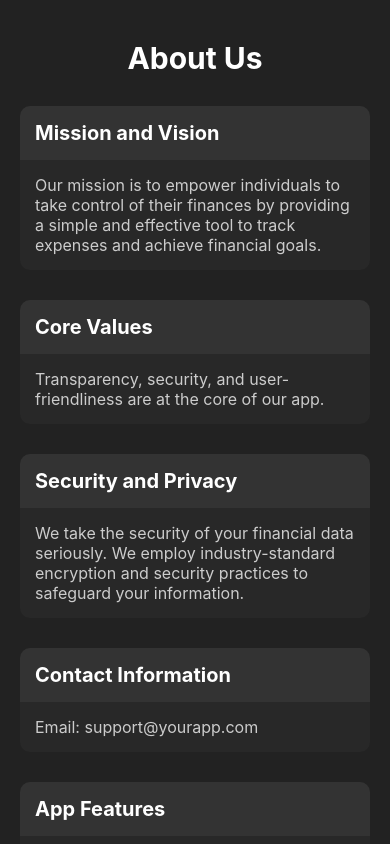
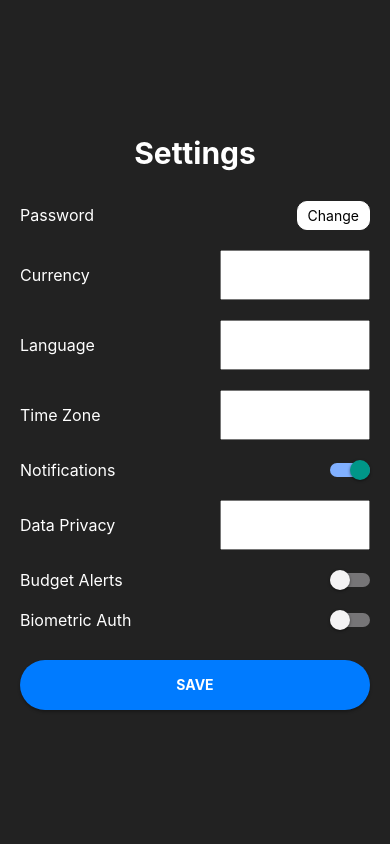
Before and after one commit to Ayush234k/Expense-Tracker, a React Native app: screen / in a window 390 px wide. Built offline with nearby package versions, Linux system fonts and the light colour scheme.

Commit message:
settings page updated

```diff
--- a/App.js
+++ b/App.js
@@ -1,4 +1,4 @@
-import {StyleSheet, Text, View} from 'react-native';
+import {Settings, StyleSheet, Text, View} from 'react-native';
 import React from 'react';
 import {NavigationContainer} from '@react-navigation/native';
 import {createNativeStackNavigator} from '@react-navigation/native-stack';
@@ -6,6 +6,7 @@ import Login from './src/Login';
 import SignUp from './src/SignUp';
 import Contact from './src/Contact';
 import AboutUs from './src/AboutUs';
+import Setting from './src/Settings';
 // import Dashboard from './src/Dashboard';
 
 const App = () => {
@@ -13,8 +14,9 @@ const App = () => {
   return (
     <NavigationContainer>
       <Stack.Navigator
-        initialRouteName="About"
+        initialRouteName="Setting"
         screenOptions={{headerShown: false}}>
+        <Stack.Screen name="Setting" component={Setting} />
         <Stack.Screen name="About" component={AboutUs} />
         <Stack.Screen name="Contact" component={Contact} />
         <Stack.Screen name="Login" component={Login} />
--- a/package.json
+++ b/package.json
@@ -13,11 +13,13 @@
     "@emotion/react": "^11.13.0",
     "@emotion/styled": "^11.13.0",
     "@expo/vector-icons": "^14.0.2",
+    "@react-native-picker/picker": "^2.7.7",
     "@react-navigation/native": "^6.1.18",
     "@react-navigation/native-stack": "^6.11.0",
     "react": "18.2.0",
     "react-native": "0.74.5",
     "react-native-heroicons": "^4.0.0",
+    "react-native-popup-dialog": "^0.18.3",
     "react-native-safe-area-context": "^4.10.9",
     "react-native-screens": "^3.34.0"
   },
--- /dev/null
+++ b/src/Settings.js
@@ -0,0 +1,264 @@
+import React, { useState } from 'react';
+import { StyleSheet, Text, View, TextInput, TouchableOpacity, Alert, Switch, Modal } from 'react-native';
+import { Picker } from '@react-native-picker/picker';
+
+const Settings = () => {
+  const [password, setPassword] = useState('');
+  const [selectedCurrency, setSelectedCurrency] = useState('USD');
+  const [selectedLanguage, setSelectedLanguage] = useState('English');
+  const [selectedTimeZone, setSelectedTimeZone] = useState('IST');
+  const [notificationsEnabled, setNotificationsEnabled] = useState(true);
+  const [dataPrivacy, setDataPrivacy] = useState('Limited');
+  const [budgetAlertsEnabled, setBudgetAlertsEnabled] = useState(false);
+  const [biometricAuthEnabled, setBiometricAuthEnabled] = useState(false);
+  const [isChangePasswordModalVisible, setChangePasswordModalVisible] = useState(false);
+  const [newPassword, setNewPassword] = useState('');
+
+  const onSave = () => {
+    Alert.alert('Settings Saved', 'Your settings have been updated.');
+  };
+
+  const handleChangePassword = () => {
+    setChangePasswordModalVisible(false);
+    console.log('New password:', newPassword);
+  };
+
+  return (
+    <View style={styles.container}>
+      <Text style={styles.title}>Settings</Text>
+
+      <TouchableOpacity onPress={() => setChangePasswordModalVisible(true)} style={styles.settingRow}>
+        <Text style={styles.settingLabel}>Password</Text>
+            <TouchableOpacity style={styles.changeButton} onPress={() => setChangePasswordModalVisible(true)}>
+                <Text style={styles.changeButtonText}>Change</Text>
+            </TouchableOpacity>
+      </TouchableOpacity>
+
+      <View style={styles.settingRow}>
+        <Text style={styles.settingLabel}>Currency</Text>
+        <Picker
+          selectedValue={selectedCurrency}
+          onValueChange={(itemValue) => setSelectedCurrency(itemValue)}
+          style={styles.picker}
+        >
+          <Picker.Item label="USD" value="USD" />
+          <Picker.Item label="EUR" value="EUR" />
+          <Picker.Item label="INR" value="INR" />
+        </Picker>
+      </View>
+
+      <View style={styles.settingRow}>
+        <Text style={styles.settingLabel}>Language</Text>
+        <Picker
+          selectedValue={selectedLanguage}
+          onValueChange={(itemValue) => setSelectedLanguage(itemValue)}
+          style={styles.picker}
+        >
+          <Picker.Item label="English" value="English" />
+          <Picker.Item label="Hindi" value="Hindi" />
+        </Picker>
+      </View>
+
+      <View style={styles.settingRow}>
+        <Text style={styles.settingLabel}>Time Zone</Text>
+        <Picker
+          selectedValue={selectedTimeZone}
+          onValueChange={(itemValue) => setSelectedTimeZone(itemValue)}
+          style={styles.picker}
+        >
+          <Picker.Item label="IST" value="IST" />
+          <Picker.Item label="GMT" value="GMT" />
+        </Picker>
+      </View>
+
+      <View style={styles.settingRow}>
+        <Text style={styles.settingLabel}>Notifications</Text>
+        <Switch
+          value={notificationsEnabled}
+          onValueChange={setNotificationsEnabled}
+          trackColor={{ false: "#767577", true: "#81b0ff" }}
+          thumbColor={notificationsEnabled ? "#f5dd4b" : "#f4f3f4"}
+        />
+      </View>
+
+      <View style={styles.settingRow}>
+        <Text style={styles.settingLabel}>Data Privacy</Text>
+        <Picker
+          selectedValue={dataPrivacy}
+          onValueChange={(itemValue) => setDataPrivacy(itemValue)}
+          style={styles.picker}
+        >
+          <Picker.Item label="Limited" value="Limited" />
+          <Picker.Item label="Full" value="Full" />
+        </Picker>
+      </View>
+
+      <View style={styles.settingRow}>
+        <Text style={styles.settingLabel}>Budget Alerts</Text>
+        <Switch
+          value={budgetAlertsEnabled}
+          onValueChange={setBudgetAlertsEnabled}
+          trackColor={{ false: "#767577", true: "#81b0ff" }}
+          thumbColor={budgetAlertsEnabled ? "#f5dd4b" : "#f4f3f4"}
+        />
+      </View>
+
+      <View style={styles.settingRow}>
+        <Text style={styles.settingLabel}>Biometric Auth</Text>
+        <Switch
+          value={biometricAuthEnabled}
+          onValueChange={setBiometricAuthEnabled}
+          trackColor={{ false: "#767577", true: "#81b0ff" }}
+          thumbColor={biometricAuthEnabled ? "#f5dd4b" : "#f4f3f4"}
+        />
+      </View>
+
+      <TouchableOpacity onPress={onSave} style={styles.saveBtn}>
+        <Text style={styles.saveText}>SAVE</Text>
+      </TouchableOpacity>
+
+      <Modal
+        visible={isChangePasswordModalVisible}
+        animationType="slide"
+        transparent={true}
+        onRequestClose={() => setChangePasswordModalVisible(false)}
+      >
+        <View style={styles.modalContainer}>
+          <View style={styles.modalContent}>
+            <Text style={styles.modalTitle}>Change Password</Text>
+            <TextInput
+              style={styles.modalInput}
+              placeholder="New Password"
+              secureTextEntry
+              value={newPassword}
+              onChangeText={setNewPassword}
+            />
+            <TouchableOpacity onPress={handleChangePassword} style={styles.modalButton}>
+              <Text style={styles.modalButtonText}>Confirm</Text>
+            </TouchableOpacity>
+          </View>
+        </View>
+      </Modal>
+    </View>
+  );
+};
+
+const styles = StyleSheet.create({
+    container: {
+        flex: 1,
+        backgroundColor: '#222',
+        alignItems: 'center',
+        justifyContent: 'center',
+        paddingHorizontal: 20,
+      },
+      title: {
+        fontSize: 30,
+        fontWeight: 'bold',
+
+        marginBottom: 30,
+        color: '#fff',
+      },
+      inputView: {
+        width: '100%',
+        backgroundColor: '#333',
+        borderRadius: 25,
+        height: 50,
+        marginBottom: 20,
+        justifyContent: 'center',
+        paddingHorizontal: 20,
+        shadowColor: '#000',
+        shadowOffset: { width: 0, height: 2 },
+        shadowOpacity: 0.3,
+        shadowRadius: 3,
+        elevation: 5,
+      },
+      inputText: {
+        height: 50,
+        color: '#fff',
+      },
+      settingRow: {
+        flexDirection: 'row',
+        alignItems: 'center',
+        justifyContent: 'space-between',
+        width: '100%',
+        marginBottom: 20,
+      },
+      settingLabel: {
+        color: '#fff',
+        fontSize: 16,
+      },
+      picker: {
+        height: 50,
+        width: 150,
+        color: '#fff',
+      },
+      settingValue: {
+        color: '#007bff',
+        fontSize: 16,
+      },
+      saveBtn: {
+        width: '100%',
+        backgroundColor: '#007bff',
+        borderRadius: 25,
+        height: 50,
+        alignItems: 'center',
+        justifyContent: 'center',
+        marginTop: 10,
+        shadowColor: '#000',
+        shadowOffset: { width: 0, height: 2 },
+        shadowOpacity: 0.3,
+        shadowRadius: 3,
+        elevation: 5,
+      },
+      saveText: {
+        color: 'white',
+        fontWeight: 'bold',
+      },
+      changeButton: {
+        backgroundColor: 'white',
+        paddingHorizontal: 10,
+        paddingVertical: 5,
+        borderRadius: 10,
+        borderWidth: 1,
+        borderColor: 'white',
+      },
+      changeButtonText: {
+        color: 'black',
+      },
+    modalContainer: {
+        flex: 1,
+        justifyContent: 'center',
+        alignItems: 'center',
+        backgroundColor: 'rgba(0, 0, 0, 0.5)',
+    },
+    modalContent: {
+        backgroundColor: 'white',
+        padding: 20,
+        borderRadius: 15,
+        width: '80%',
+    },
+    modalTitle: {
+        fontSize: 18,
+        fontWeight: 'bold',
+        marginBottom: 10,
+    },
+    modalInput: {
+        borderWidth: 1,
+        borderColor: 'gray',
+        padding: 10,
+        marginBottom: 10,
+        borderRadius: 15,
+    },
+    modalButton: {
+        backgroundColor: '#007bff',
+        padding: 10,
+        borderRadius: 15,
+        alignItems: 'center',
+    },
+    modalButtonText: {
+        color: 'white',
+        fontWeight: 'bold',
+    },
+});
+
+export default Settings;
```
Also changed, not shown: 1 other file (tests, documents, lock files or other folders).
